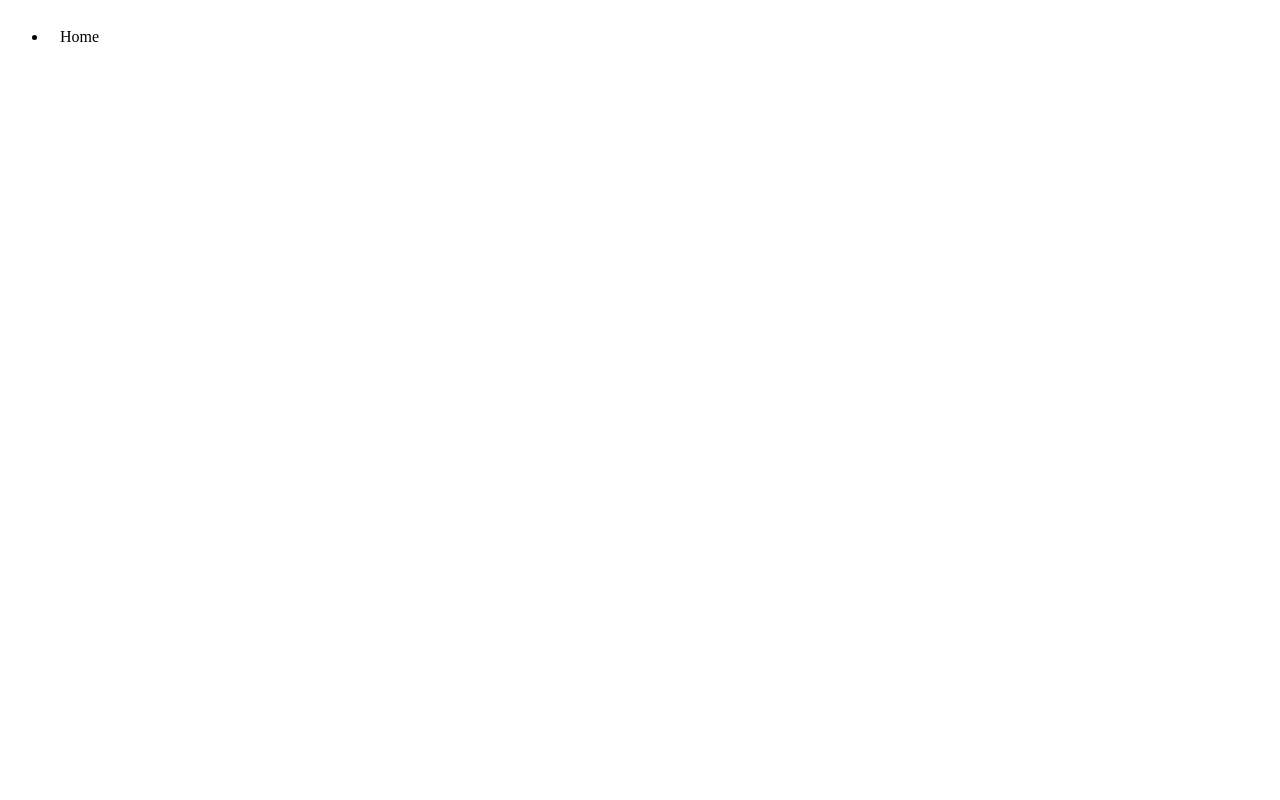
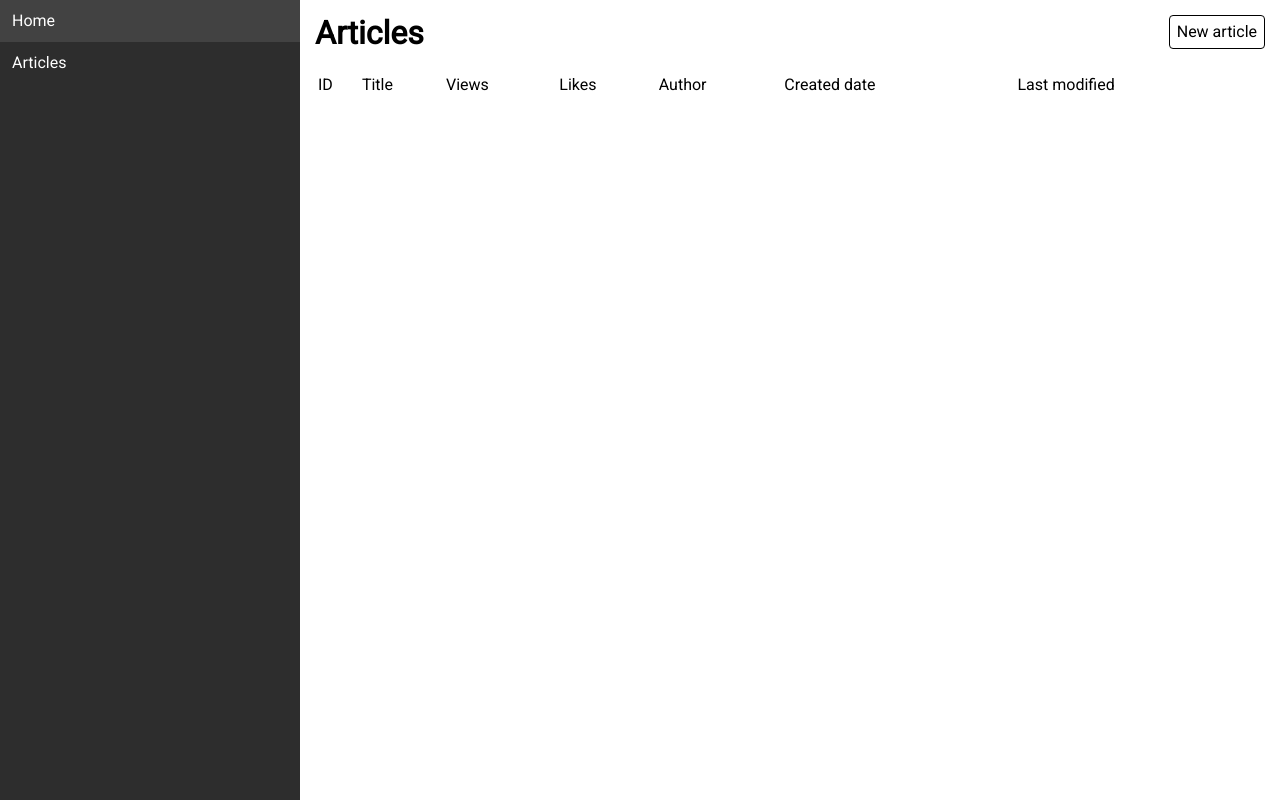
Before and after one commit to quantumsheep/harnomy, a React app in the folder client-admin/: page /articles in a window 1280 px wide. Built offline with nearby package versions, Linux system fonts and the light colour scheme.

Commit message:
Start admin panel

```diff
--- a/client-admin/package.json
+++ b/client-admin/package.json
@@ -3,6 +3,7 @@
   "version": "0.1.0",
   "private": true,
   "dependencies": {
+    "normalize.css": "^8.0.0",
     "react": "^16.4.1",
     "react-dom": "^16.4.1",
     "react-router-dom": "^4.3.1",
--- a/client-admin/src/components/App.js
+++ b/client-admin/src/components/App.js
@@ -1,15 +1,31 @@
 import React, { Component } from 'react';
 import Navigation from './Navigation';
 import NavigationItem from './NavigationItem';
+import { BrowserRouter as Router, Route, Switch } from 'react-router-dom';
+import Home from './Home.js';
+import NotFound from './NotFound.js';
+import Articles from './Articles.js';
 
 class App extends Component {
   render() {
     return (
-      <div className="">
-        <Navigation>
-          <NavigationItem text="Home" />
-        </Navigation>
-      </div>
+      <Router>
+        <div className="SubRouter">
+          <Navigation>
+            <NavigationItem to="/" text="Home" />
+            <NavigationItem to="/articles" text="Articles" />
+          </Navigation>
+
+          <main>
+            <Switch>
+              <Route path="/" exact component={Home} />
+              <Route path="/home" exact component={Home} />
+              <Route path="/articles" exact component={Articles} />
+              <Route component={NotFound} />
+            </Switch>
+          </main>
+        </div>
+      </Router>
     );
   }
 }
--- /dev/null
+++ b/client-admin/src/components/Articles.js
@@ -0,0 +1,49 @@
+import React, { Component } from 'react';
+import { Link } from 'react-router-dom';
+
+class Articles extends Component {
+  state = {
+    articles: []
+  }
+
+  render() {
+    return (
+      <div>
+        <div>
+          <h1 className="d-inline-block">Articles</h1>
+          <Link to="/articles/new" className="btn float-right">New article</Link>
+        </div>
+        <table className="table">
+          <thead>
+            <tr>
+              <td>ID</td>
+              <td>Title</td>
+              <td>Views</td>
+              <td>Likes</td>
+              <td>Author</td>
+              <td>Created date</td>
+              <td>Last modified</td>
+            </tr>
+          </thead>
+          {
+            this.state.articles.map(article => (
+              <thead>
+                <tr>
+                  <td>{article.id}</td>
+                  <td>{article.title}</td>
+                  <td>{article.views}</td>
+                  <td>{article.likes}</td>
+                  <td>{article.author}</td>
+                  <td>{article.created}</td>
+                  <td>{article.modified}</td>
+                </tr>
+              </thead>
+            ))
+          }
+        </table>
+      </div >
+    );
+  }
+}
+
+export default Articles;
--- /dev/null
+++ b/client-admin/src/components/Home.js
@@ -0,0 +1,13 @@
+import React, { Component } from 'react';
+
+class Home extends Component {
+  render() {
+    return (
+      <div>
+        Heyy
+      </div>
+    );
+  }
+}
+
+export default Home;
--- a/client-admin/src/components/Navigation.js
+++ b/client-admin/src/components/Navigation.js
@@ -3,8 +3,8 @@ import React, { Component } from 'react';
 class Navigation extends Component {
     render() {
         return (
-            <div className="bg-white shadow h-full w-64">
-                <ul className="list-reset">
+            <div className="Navigation">
+                <ul>
                     {this.props.children}
                 </ul>
             </div>
--- a/client-admin/src/components/NavigationItem.js
+++ b/client-admin/src/components/NavigationItem.js
@@ -1,10 +1,11 @@
 import React, { Component } from 'react';
+import { Link } from 'react-router-dom';
 
 class NavigationItem extends Component {
     render() {
         return (
             <li className="NavigationItem">
-                {this.props.text}
+                <Link to={this.props.to}>{this.props.text}</Link>
             </li>
         );
     }
--- /dev/null
+++ b/client-admin/src/components/NotFound.js
@@ -0,0 +1,13 @@
+import React, { Component } from 'react';
+
+class Home extends Component {
+  render() {
+    return (
+      <div className="text-center">
+        <h1>Not Found (╯°□°）╯︵ ┻━┻</h1>
+      </div>
+    );
+  }
+}
+
+export default Home;
--- /dev/null
+++ b/client-admin/src/fixes.css
@@ -0,0 +1,3 @@
+h1 {
+    margin-top: 0;
+}
--- a/client-admin/src/index.css
+++ b/client-admin/src/index.css
@@ -1,4 +1,80 @@
-.NavigationItem {
+@import url('https://fonts.googleapis.com/css?family=Roboto');
+
+* {
+    box-sizing: border-box;
+}
+
+html {
+    height: 100%;
+}
+
+body {
+    height: 100%;
+    font-family: 'Roboto', sans-serif;
+}
+
+#root {
+    height: 100%;
+}
+
+.SubRouter {
+    height: 100%;
+    display: flex;
+}
+
+.Navigation {
+    height: 100%;
+    min-width: 300px;
+    background-color: #2d2d2d;
+}
+
+.Navigation ul {
+    margin: 0;
+    padding: 0;
+    list-style: none;
+}
+
+.NavigationItem a {
+    display: block;
+    padding: 12px;
+    transition: .3s;
+}
+
+.NavigationItem a:hover {
+    background: rgba(255, 255, 255, 0.1);
+}
+
+.Navigation a {
+    text-decoration: none;
+    color: #fff;
+}
+
+main {
     width: 100%;
-    padding: 12px;
+    padding: 15px;
 }
+
+.table {
+    width: 100%;
+}
+
+.btn {
+    display: inline-block;
+    color: #000;
+    padding: 7px;
+    border-color: #000;
+    border-style: solid;
+    border-width: 1px;
+    border-radius: 4px;
+    text-decoration: none;
+    transition: .3s;
+}
+
+.btn:hover {
+    opacity: 0.75;
+}
+
+.title-btn {
+    display: flex;
+    justify-content: space-between;
+}
--- a/client-admin/src/index.js
+++ b/client-admin/src/index.js
@@ -3,6 +3,9 @@ import ReactDOM from 'react-dom';
 import App from './components/App';
 import registerServiceWorker from './registerServiceWorker';
 
+import 'normalize.css';
+import './fixes.css';
+import './utils.css';
 import './index.css';
 
 ReactDOM.render(<App />, document.getElementById('root'));
--- /dev/null
+++ b/client-admin/src/utils.css
@@ -0,0 +1,15 @@
+.text-center {
+    text-align: center;
+}
+
+.text-right {
+    text-align: right;
+}
+
+.float-right {
+    float: right;
+}
+
+.d-inline-block {
+    display: inline-block;
+}
```
Also changed, not shown: 1 other file.
